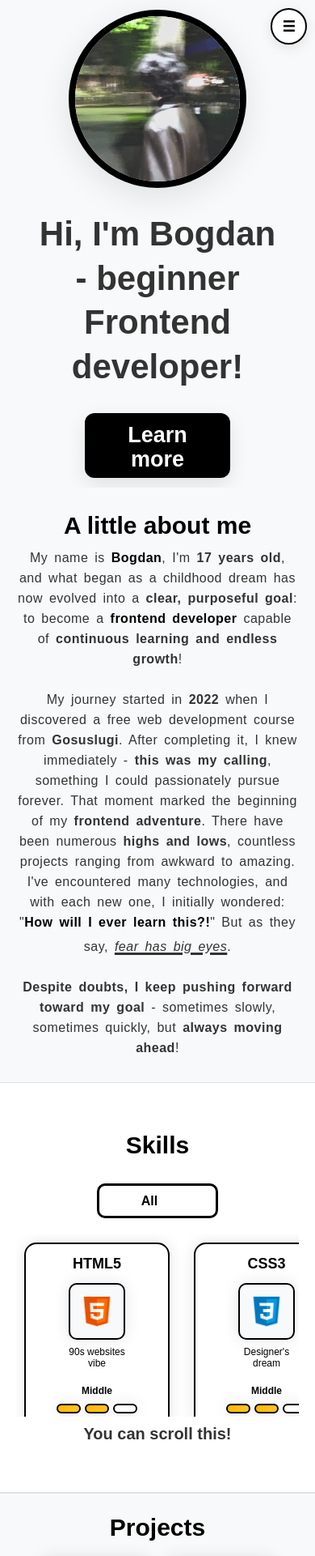
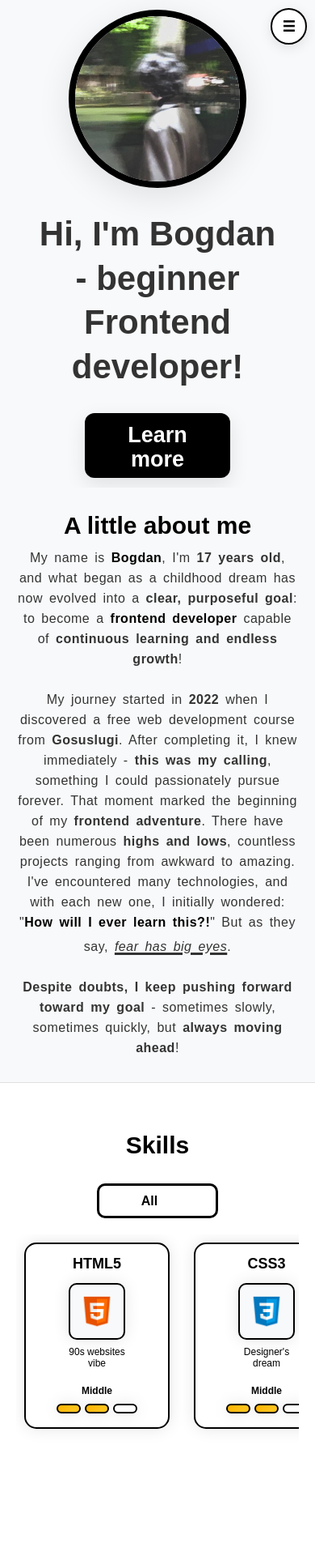
Before and after one commit to everidiy/Site-About-Me, a React (Vite) app: page / in a window 390 px wide. Shown: the top 1921 px of the page at 81% size. Built offline with nearby package versions, Linux system fonts and the light colour scheme.

Commit message:
mobile 1.3

```diff
--- a/src/styles/skills.css
+++ b/src/styles/skills.css
@@ -350,7 +350,7 @@
 @media (max-width: 500px) {
     .skills {
         padding: 60px 20px;
-        height: 60vh;
+        height: 80vh;
     }
 
     .findStage {
@@ -358,7 +358,7 @@
     }
 
     .slider-container {
-        height: 40vh;
+        height: 50vh;
         padding: 10px;
     }
 
```
